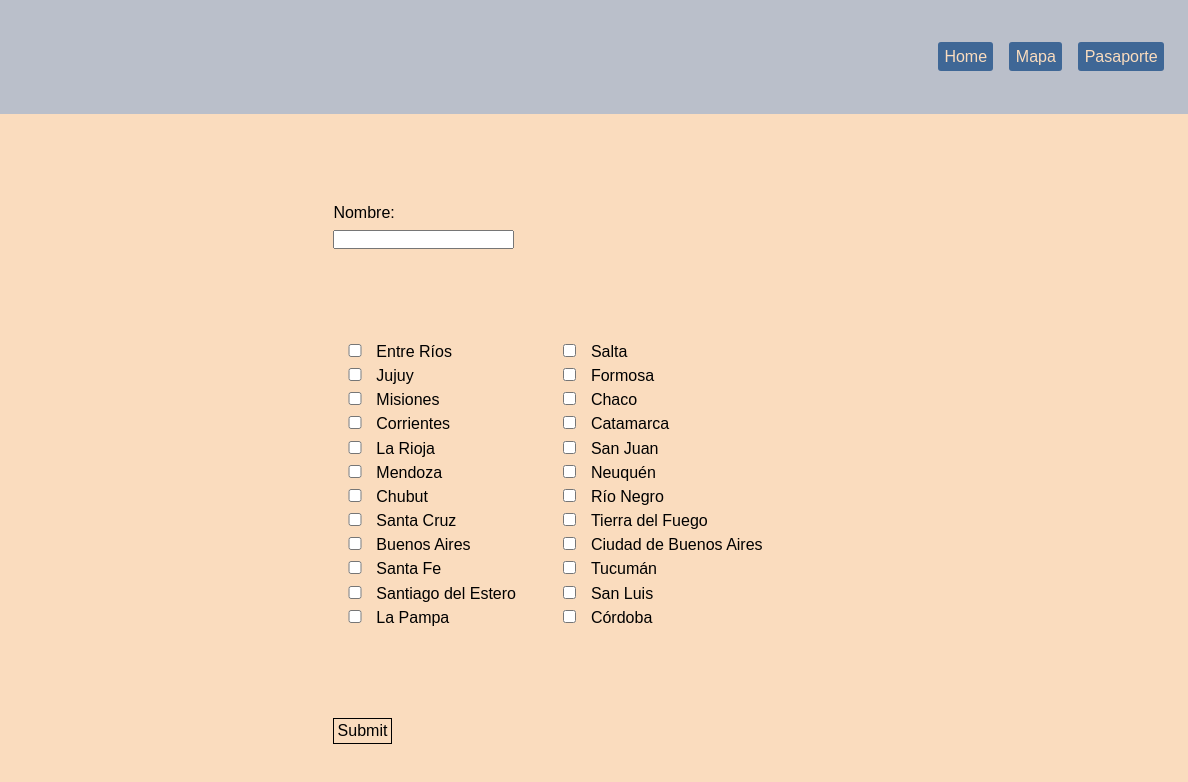
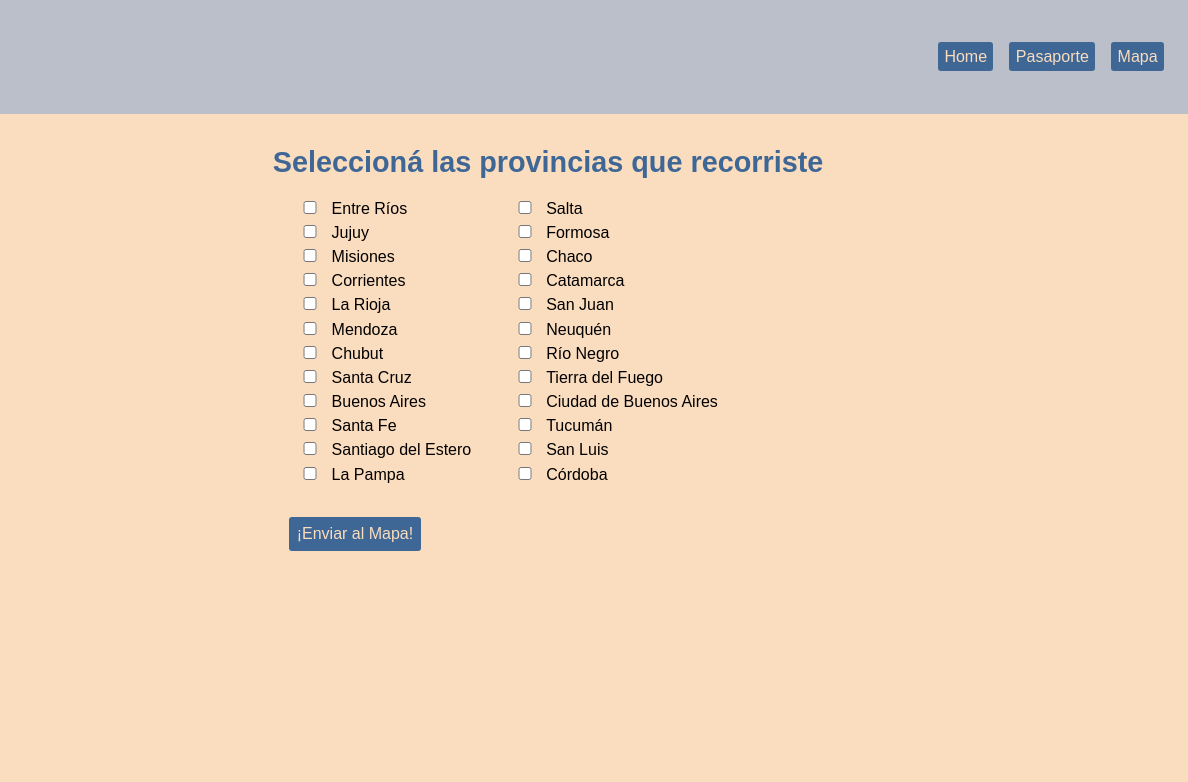
Before and after one commit to Sol6801/TPStaticWeb, a plain HTML site: page pages/passport.html in a window 1280 px wide. Shown: the full height of the page, 92-1280 px from the left. Drawn offline with Linux system fonts and the light colour scheme.

Commit message:
Fix bugs

```diff
--- a/pages/passport.html
+++ b/pages/passport.html
@@ -5,7 +5,7 @@
     <meta name="viewport" content="width=device-width, initial-scale=1.0">
     <link rel="icon" href="../assets/logo.gif" type="image/gif" sizes="16x16">
     <link rel="stylesheet" href="../styles/style.css">
-    <title>Pasaporte</title>
+    <title>Recorriendo Argentina</title>
 </head>
 <body>
     <header class="header">
@@ -20,18 +20,14 @@
         <nav class="nav">
             <ul class="nav-list">
                 <li><a href="index.html">Home</a></li>
+                <li><a href="passport.html">Pasaporte</a></li>
                 <li><a href="map.html">Mapa</a></li>
-                <li><a href="passport.html">Pasaporte</a></li>
             </ul>
         </nav>
     </header>
     <main class="container">
+        <h1 class="title">Seleccioná las provincias que recorriste</h1>
         <form class="box">
-
-            <div class="name">
-              Nombre:<br>
-              <input type="text" name="name"><br>
-            </div>
 
             <div class="provinces">
             <input type="checkbox" value="ARE">Entre Ríos<br>
@@ -60,7 +56,7 @@
             <input type="checkbox" value="ARX">Córdoba<br>
             </div>
 
-            <button type="submit">Submit</button>
+            <button type="submit">¡Enviar al Mapa!</button>
 
           </form>
     </main>
--- a/scripts/form.js
+++ b/scripts/form.js
@@ -3,12 +3,10 @@ const form = document.querySelector('form')
 
 form.addEventListener('submit', (e) => {
   e.preventDefault();
-
   let provinces = []
   document.querySelectorAll('[type="checkbox"]').forEach(item => {
     if (item.checked === true) {
         provinces.push(item.value);
-        // path.style.fill = red;
     }
   })
   console.log(provinces)
--- a/scripts/map.js
+++ b/scripts/map.js
@@ -1,5 +1,4 @@
 const places = document.querySelectorAll('path')
-
 
 list = JSON.parse(localStorage.getItem("provinces"));
 
--- a/styles/style.css
+++ b/styles/style.css
@@ -240,20 +240,14 @@ rect{
     opacity: 0.5;
     cursor: pointer;
 }
-/* #ARY{
-    fill: red;
-}
-*/
 
-/*passport
+/*passport*/
 
-form{
-
-}*/
 button[type=submit] {
-    cursor: pointer;
-    padding: 0.2rem;
-    border: 1px solid black;
+    color: var(--bgc);
+    background-color: var(--primary);
+    padding: 0.5rem;
+    border-radius: 3px;
 
 }
 .name input[type=text]{
@@ -262,10 +256,12 @@ button[type=submit] {
 }
 .box{
     display: flex;
+    margin: 1rem;
     height: 90vh;
     flex-wrap: wrap;
+    margin: 1rem;
+    gap: 2rem;
     flex-direction: column;
-    justify-content: space-evenly;
     align-items: baseline;
 }
 .provinces{
@@ -280,6 +276,15 @@ button[type=submit] {
 .provinces input[type=checkbox]{
     margin: 0.35rem;
     float: left;
+}
+
+.title{
+    margin-top: 2rem;
+    font-size: 1.8rem;
+    color: var(--primary);
+}
+.text{
+    margin: 2rem 0;
 }
 
 @media (width > 770px) {
@@ -504,7 +509,7 @@ ul.info{
 }
 /*-------------- Color de fondo para cada region------------*/
 .noreste {
-        background: linear-gradient(#FCAF52,90%,#FFCB5A);
+    background: linear-gradient(#FCAF52,90%,#FFCB5A);
 }
 
 .noroeste{
@@ -529,8 +534,8 @@ ul.info{
     padding: 2%;
     background-color:  rgba(5, 5, 5, 0.562);
     border-radius: 2%;
-    width: 80%;
-    left:10%;
+    width: 70%;
+    left:16%;
 
 }
 
@@ -563,6 +568,10 @@ ul.info{
         background-repeat: no-repeat;
         background-color: var(--bgc);
     }
+    .section{
+        padding: 5% 10%;
+        max-height: 85vh;
+    }
     .header .burger{
         display: none;
     }
```
Also changed, not shown: pages/index.html (+1 -1 lines), pages/map.html (+4 -7 lines).
